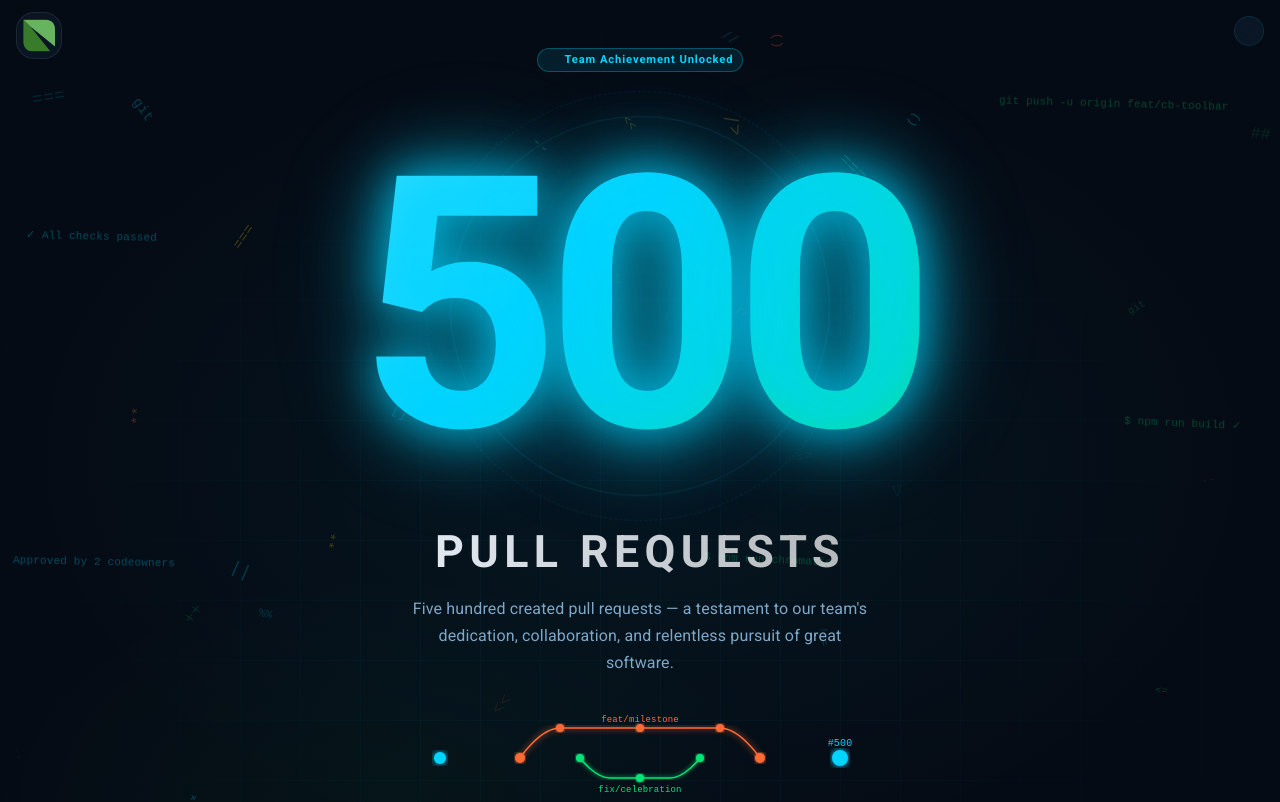
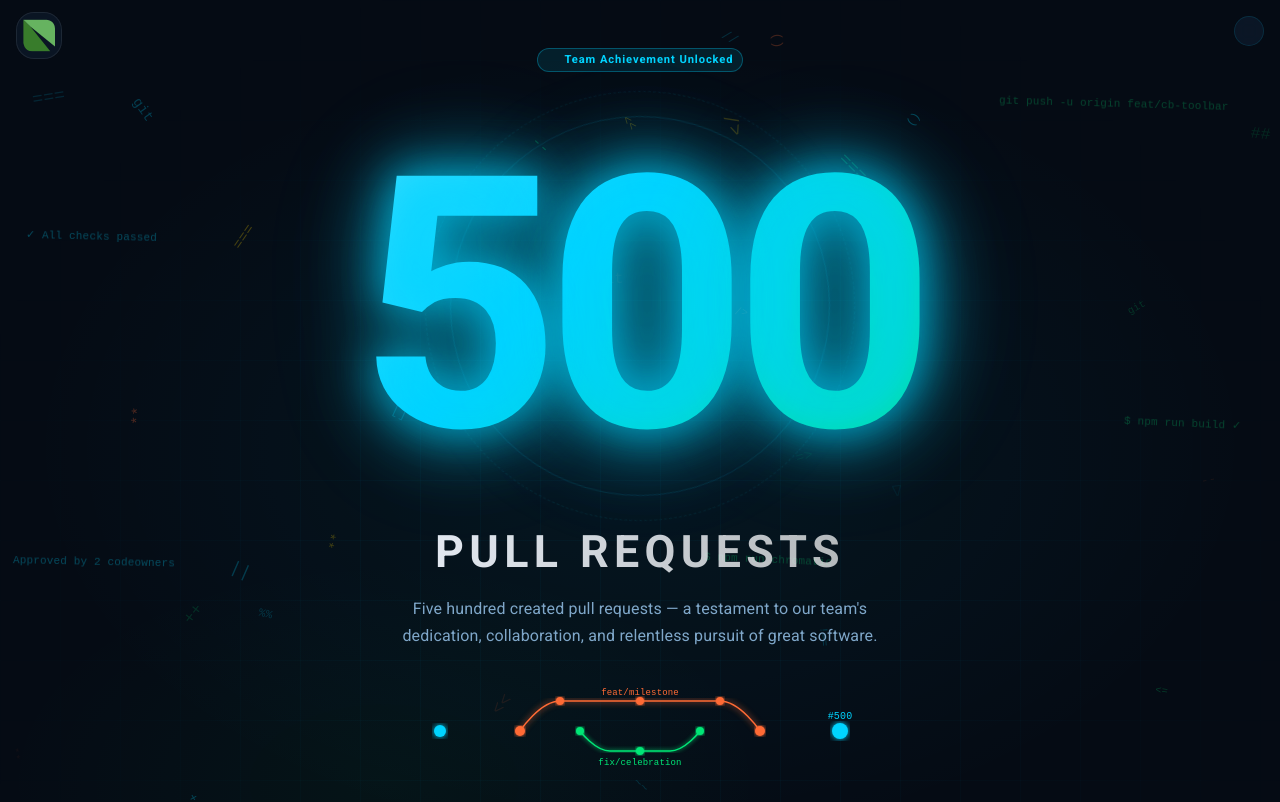
Before and after one commit to ericthayer/celebrate-pr-500, a React (Vite) app: page / in a window 1280 px wide. Shown: the top 802 px of the page. Built offline with nearby package versions, Linux system fonts and the light colour scheme; some icons are missing.

Commit message:
Updated SplashPage.tsx

```diff
--- a/src/components/SplashPage/SplashPage.tsx
+++ b/src/components/SplashPage/SplashPage.tsx
@@ -232,7 +232,7 @@ export default function SplashPage() {
             textAlign: 'center',
             mt: 2,
             mb: 1,
-            maxWidth: 460,
+            maxWidth: 500,
             fontSize: { xs: '0.9rem', sm: '1rem' },
             animation: reducedMotion ? 'none' : 'slide-up 0.6s 1.0s ease forwards',
             opacity: reducedMotion ? 1 : 0,
```
